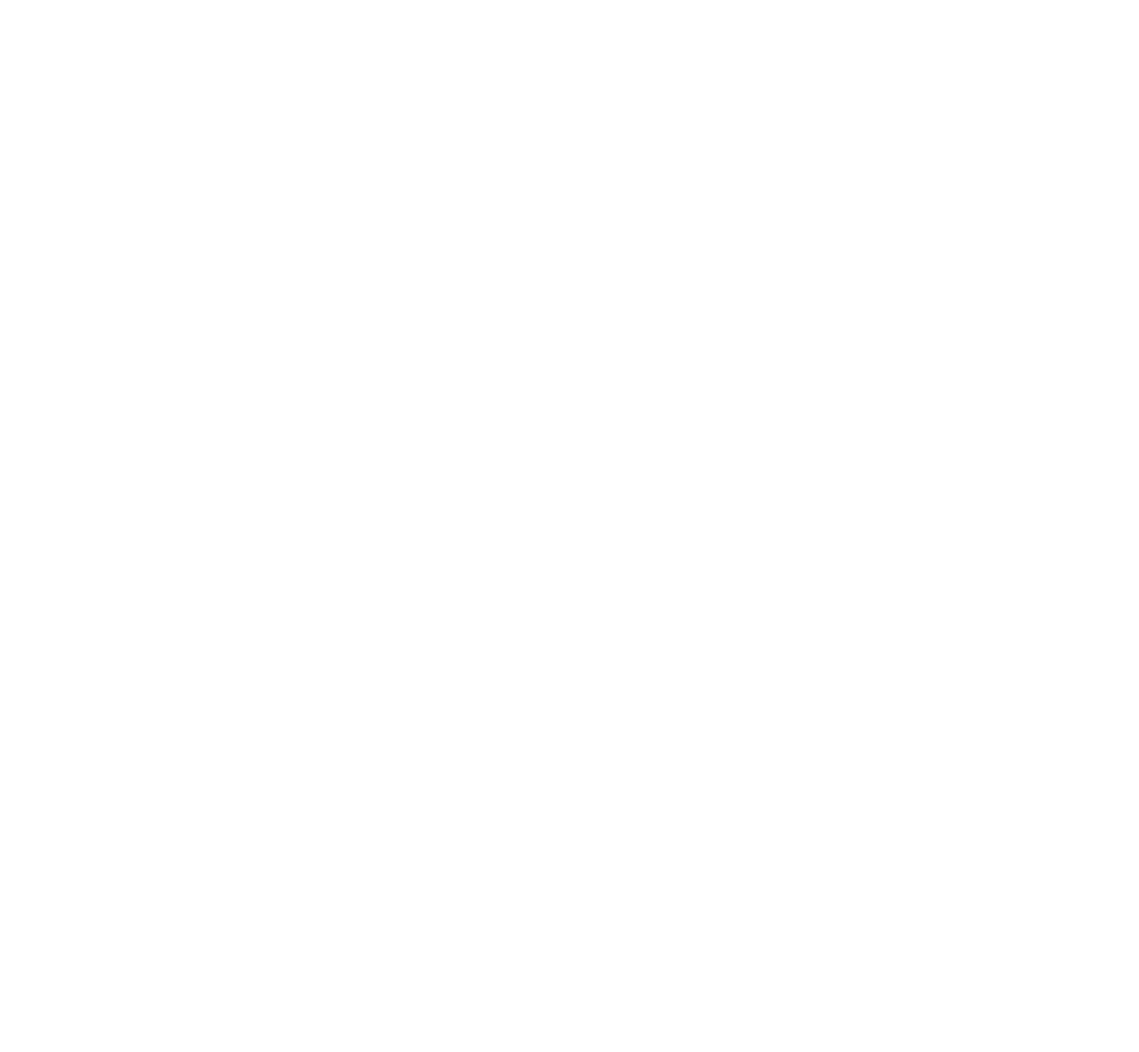
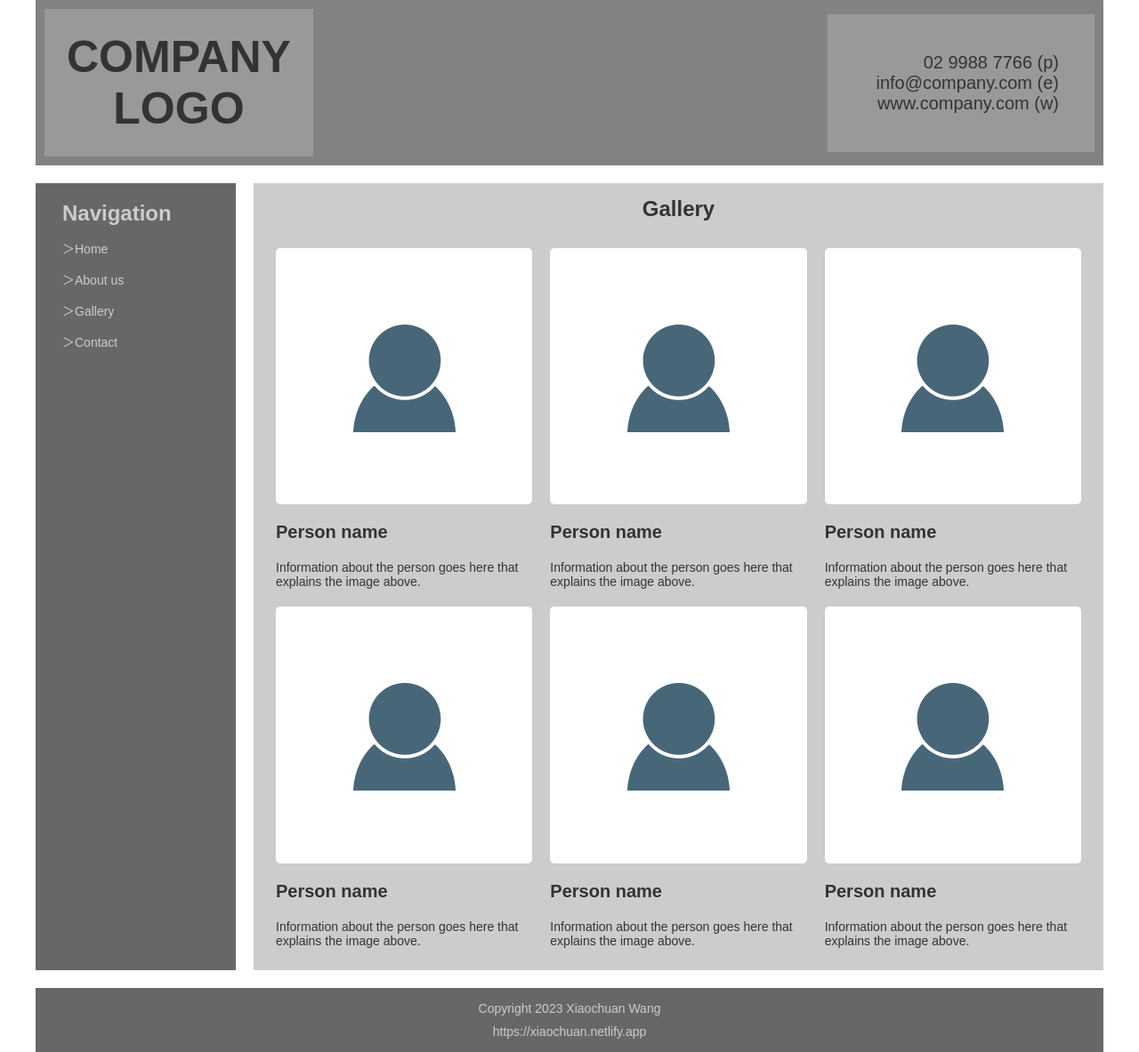
Before and after one commit to xiaochuan1208/NAVY223, a plain HTML site: page b-gallery/index.html in a window 1280 px wide. Shown: the whole page at 89% size. Before the commit the page ends 800 px from the top, so only its background shows below. Drawn offline with Linux system fonts and the light colour scheme.

Commit message:
gallery-flex

```diff
--- a/b-gallery/index.html
+++ b/b-gallery/index.html
@@ -0,0 +1,93 @@
+<!DOCTYPE html>
+<html lang="en">
+<head>
+    <meta charset="UTF-8">
+    <meta name="viewport" content="width=device-width, initial-scale=1.0">
+    <title>gallery layout----Flex</title>
+    <link rel="stylesheet" href="style.css">
+</head>
+<body>
+    <div class="site-wrapper">
+      <header>
+        <div class="logo">
+            <p>COMPANY <br> LOGO</p>
+        </div>
+        <div class="contact">
+            <ul class="address">
+                <li>
+                    <a href="">02 9988 7766 (p)</a>
+                </li>
+                <li>
+                    <a href="">info@company.com (e)</a>
+                </li>
+                <li>
+                    <a href="">www.company.com (w)</a>
+                </li>
+            </ul>
+        </div>
+      </header>
+      <aside class="sidebar">
+        <nav>
+            <h2>Navigation</h2>
+            <ul>
+                <li class="nav_item"><a class="nav_link" href="#">＞Home</a></li>
+                <li class="nav_item"><a class="nav_link"  href="#">＞About us</a></li>
+                <li class="nav_item"><a class="nav_link"  href="#">＞Gallery</a></li>
+                <li class="nav_item"><a class="nav_link"  href="#">＞Contact</a></li>
+            </ul>
+        </nav>
+      </aside>
+      <section class="content">
+        <h2>Gallery</h2>
+        <ul class="gallery_content">
+            <li class="person">
+                <div class="person_frame">
+                    <img class="person_image" src="./images/Avatar.png" alt="person Name" width="115" height="125">
+                </div>
+                <h3 class="person_name">Person name</h3>
+                <P class="person_info">Information about the person goes here that explains the image above.</P>
+            </li>
+            <li class="person">
+                <div class="person_frame">
+                    <img class="person_image" src="./images/Avatar.png" alt="person Name" width="115" height="125">
+                </div>
+                <h3 class="person_name">Person name</h3>
+                <P class="person_info">Information about the person goes here that explains the image above.</P>
+            </li>
+            <li class="person">
+                <div class="person_frame">
+                    <img class="person_image" src="./images/Avatar.png" alt="person Name" width="115" height="125">
+                </div>
+                <h3 class="person_name">Person name</h3>
+                <P class="person_info">Information about the person goes here that explains the image above.</P>
+            </li>
+            <li class="person">
+                <div class="person_frame">
+                    <img class="person_image" src="./images/Avatar.png" alt="person Name" width="115" height="125">
+                </div>
+                <h3 class="person_name">Person name</h3>
+                <P class="person_info">Information about the person goes here that explains the image above.</P>
+            </li>
+            <li class="person">
+                <div class="person_frame">
+                    <img class="person_image" src="./images/Avatar.png" alt="person Name" width="115" height="125">
+                </div>
+                <h3 class="person_name">Person name</h3>
+                <P class="person_info">Information about the person goes here that explains the image above.</P>
+            </li>
+            <li class="person">
+                <div class="person_frame">
+                    <img class="person_image" src="./images/Avatar.png" alt="person Name" width="115" height="125">
+                </div>
+                <h3 class="person_name">Person name</h3>
+                <P class="person_info">Information about the person goes here that explains the image above.</P>
+            </li>
+        </ul>
+      </section>
+      <footer>
+        <p>Copyright 2023 Xiaochuan Wang</p>
+        <p><a href="https://xiaochuan.netlify.app">https://xiaochuan.netlify.app</a></p>
+      </footer>
+    </div>
+</body>
+</html>
--- a/b-gallery/style.css
+++ b/b-gallery/style.css
@@ -0,0 +1,172 @@
+:root {
+    --font-family: Arial, Helvetica, sans-serif;
+    --basic-white: #FFFFFF;
+    --basic-grey: #828282;
+    --basic-midgrey: #676767;
+    --basic-blue: #375170;
+    --basic-brown: #754435;
+}
+*{
+  margin: 0;
+  padding: 0;
+  box-sizing: border-box;
+}
+li { list-style: none; }
+
+a {
+  text-decoration: none;
+  color: inherit;
+}
+.site-wrapper{
+    display: grid;
+    margin: 0 auto;
+    grid-gap: 20px;
+    grid-template-areas:
+    "header"
+    "nav"
+    "content"
+    "footer";
+}
+body {
+    color: var(--basic-white);
+    font-family: var(--font-family);
+    font-size: 0.875em;
+}
+/* header */
+header {
+    background-color: var(--basic-grey);
+    grid-area: header;
+    padding: 10px;
+    flex-direction: column;
+    justify-content: center;
+    display: flex;
+    gap: 10px;
+    align-items: center;
+}
+header .contact{
+    padding: 20px;
+    font-size: 20px;
+    text-align: right;
+    background-color: #999;
+    min-width: 300px;
+    color: #333;
+}
+header .logo{
+    padding: 25px;
+    font-size: 50px;
+    font-weight: 700;
+    text-align: center;
+    background-color: #999;
+    min-width: 300px;
+    color: #333;
+}
+header .address{
+    display: flex;
+    flex-direction: column;
+    height: 115px;
+    padding: 20px;
+    flex-direction: column;
+    justify-content: center;
+    align-items: flex-end;
+    align-self: stretch;
+}
+/* Navigation */
+.sidebar {
+    background-color: #676767;
+    grid-area: nav;
+}
+nav{
+    padding: 20px 30px;
+    margin: 0 auto;
+    color: #ccc;
+    text-align: left;
+}
+.sidebar h2{
+    font-size: 24px;
+}
+.nav_item{
+    margin-top: 15px;
+}
+/* gallery */
+.content {
+    background-color: #ccc;
+    grid-area: content;
+    display: flex;
+    padding: 15px;
+    flex-direction: column;
+    align-items: center;
+    gap: 20px;
+}
+.content h2{
+    color: #333;
+    font-size: 24px;
+}
+.gallery_content{
+    display: flex;
+    justify-content: center;
+    align-items: center;
+    gap: 20px;
+    flex-wrap: wrap;
+}
+/* Person Card */
+.person{
+    display: flex;
+    padding: 10px;
+    flex-direction: column;
+    gap: 20px;
+    flex: 0 0 225px;
+
+}
+.person_frame{
+    aspect-ratio: 1/1;
+    border-radius: 5px;
+    background: #FFF;
+    display: flex;
+    justify-content: center;
+    align-items: center;
+}
+.person_name{
+    color:#333;
+    font-size: 20px;
+    text-align: left;
+}
+.person_info{
+    text-align: left;
+    color: #333;
+}
+/* footer */
+footer {
+    background-color: var(--basic-midgrey);
+    grid-area: footer;
+    height: 72px;
+    text-align: center;
+    font-size: 14px;
+    display: flex;
+    align-items: center;
+    justify-content: center;
+    flex-direction: column;
+    gap: 10px;
+    color: #ccc;
+}
+@media only screen and (min-width: 960px) {
+
+    .site-wrapper{
+        max-width: 1200px;
+        grid-template-areas:
+        "header header"
+        "nav content"
+        "footer footer";
+        grid-template-columns: 225px auto;
+    }
+    header{
+        justify-content: space-between;
+        flex-direction: row;
+    }
+    .gallery_content{
+        gap: 0;
+        justify-content: space-between;
+    }
+    .person{
+        flex: 1 0 33.33%;
+    }
+}
--- a/grid/stylegrid.css
+++ b/grid/stylegrid.css
@@ -64,6 +64,6 @@ footer {
         "header header"
         "nav content"
         "footer footer";
-        grid-template-columns: 235px auto;
+        grid-template-columns: 225px auto;
     }
 }
```
Also changed, not shown: b-gallery/images/Avatar.png (added).
